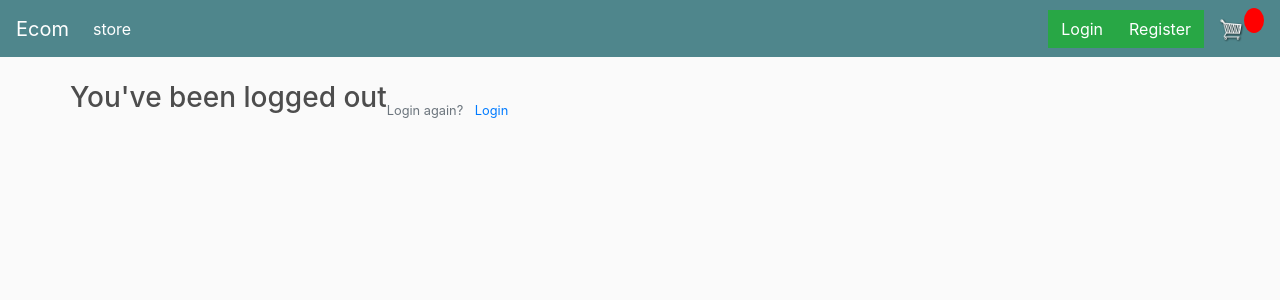
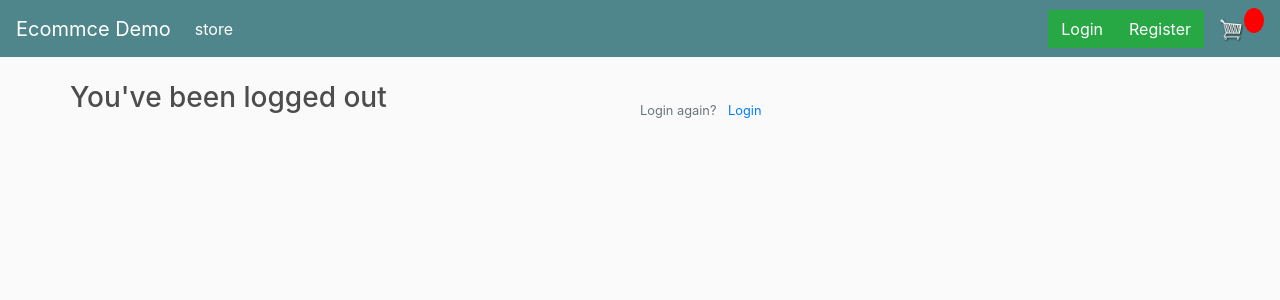
Before and after one commit to hongfu12321/ecommerce_website, a Django app: page /logout/ in a window 1280 px wide. Shown: the top 300 px of the page. Run offline with Django 3.2, Linux system fonts and the light colour scheme.

Commit message:
update new images and css files

```diff
--- a/ecommerce/static/CSS/main.css
+++ b/ecommerce/static/CSS/main.css
@@ -94,6 +94,9 @@ h1,h2,h3,h4,h5,h6{
 	opacity: .6;
 }
 
+.sep-block{
+	flex:1
+}
 
 .hidden{
 	display: none!important;
--- a/ecommerce/store/templates/store/logout.html
+++ b/ecommerce/store/templates/store/logout.html
@@ -2,10 +2,10 @@
 {% load static %}
 {% block content %}
     <div class="row">
-        <div>
+        <div class="sep-block">
             <h3 class="white-important">You've been logged out</h3>
         </div>
-        <div class="pt-3">
+        <div class="pt-3 sep-block">
             <small class="text-muted">
                 Login again? <a class="ml-2" href="{% url 'login_page' %}">Login</a>
             </small>
--- a/ecommerce/store/templates/store/main.html
+++ b/ecommerce/store/templates/store/main.html
@@ -2,7 +2,7 @@
 {% load static %}
 <html lang="en">
 <head>
-    <title>Document</title>
+    <title>Ecommerce Demo</title>
     <meta charset="UTF-8">
     <meta name="viewport" content="width=device-width, initial-scale=1.0, maximum-scale=1, minimum-scale=1">
     <link rel="stylesheet" href="https://cdn.jsdelivr.net/npm/bootstrap@4.5.3/dist/css/bootstrap.min.css" integrity="sha384-TX8t27EcRE3e/ihU7zmQxVncDAy5uIKz4rEkgIXeMed4M0jlfIDPvg6uqKI2xXr2" crossorigin="anonymous">
@@ -62,7 +62,7 @@
 </head>
 <body>
     <nav class="navbar navbar-expand-lg navbar-dark bg-dark">
-        <a class="navbar-brand" href="{% url 'store' %}">Ecom</a>
+        <a class="navbar-brand" href="{% url 'store' %}">Ecommce Demo</a>
         <button class="navbar-toggler" type="button" data-toggle="collapse" data-target="#navbarSupportedContent" aria-controls="navbarSupportedContent" aria-expanded="false" aria-label="Toggle navigation">
             <span class="navbar-toggler-icon"></span>
         </button>
```
Also changed, not shown: ecommerce/img/Air-Jordan-1-Retro-High-Dark-Mocha-220.jpg (added), ecommerce/img/adidas-Yeezy-Boost-350-V2-Carbon-250.jpg (added), ecommerce/img/kentandcurwen_rose-embroidered-Tshirt-60.jpg (added), ecommerce/img/kentandcurwen_sweatshirt_navy-135.jpg (added), ecommerce/img/stussy-aurora_puffer_jacket-275.jpg (added), ecommerce/static/images/Air-Jordan-1-Retro-High-Dark-Mocha-220.jpg (added), ecommerce/static/images/adidas-Yeezy-Boost-350-V2-Carbon-250.jpg (added), ecommerce/static/images/kentandcurwen_rose-embroidered-Tshirt-60.jpg (added), ecommerce/static/images/kentandcurwen_sweatshirt_navy-135.jpg (added).
